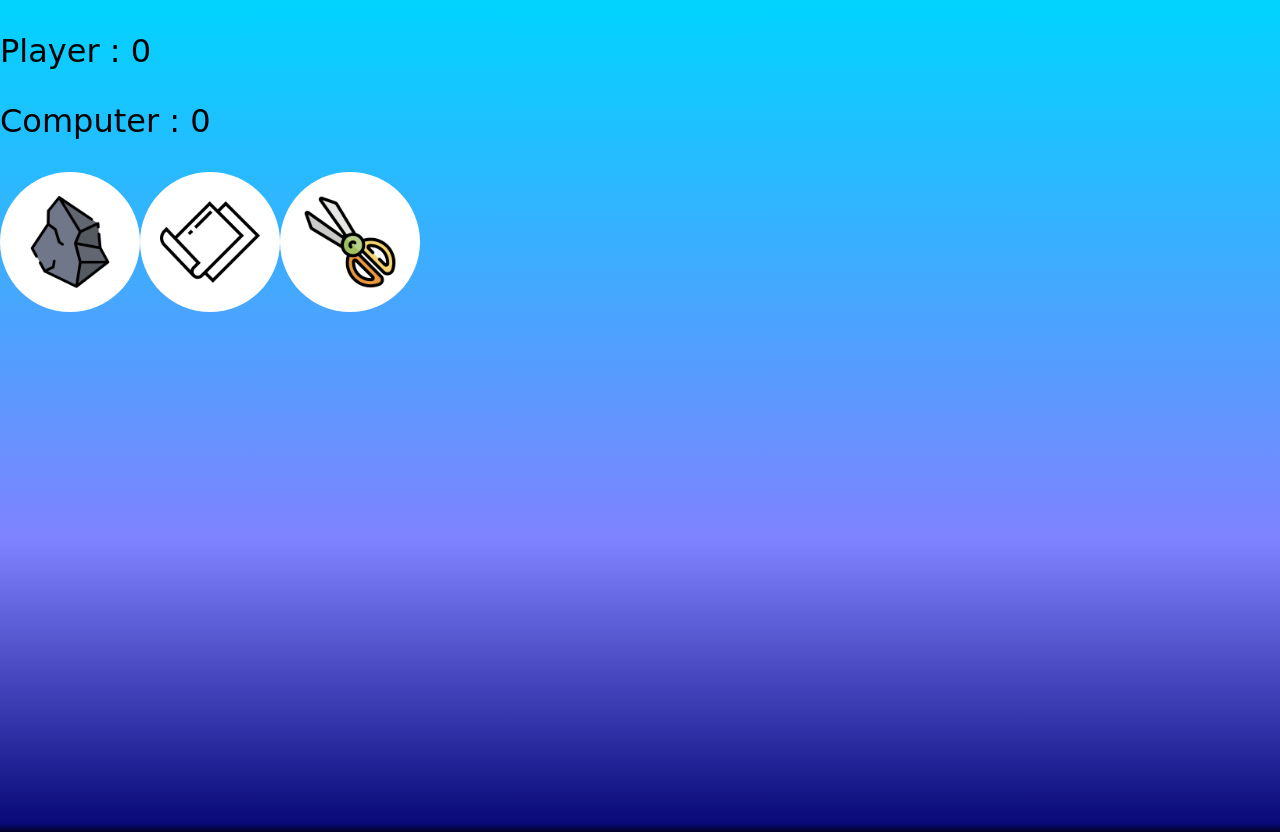
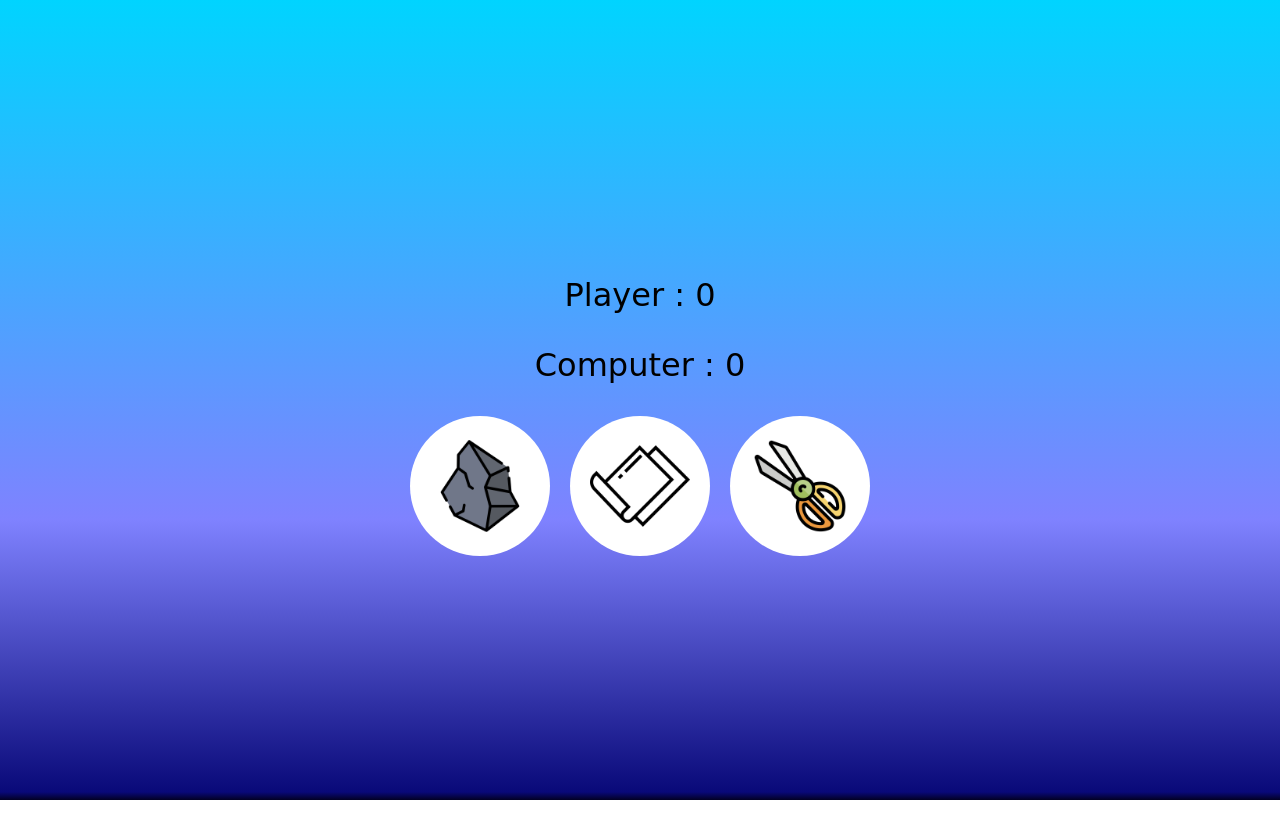
Before and after one commit to Saphyr25/dice-game, a plain HTML site: page index2.html in a window 1280 px wide. After the commit the page ends 800 px from the top, so only its background shows below. Drawn offline with Linux system fonts and the light colour scheme.

Commit message:
fin du projet

```diff
--- a/style2.css
+++ b/style2.css
@@ -7,10 +7,16 @@ body {
     background: linear-gradient(0deg, rgba(2,0,36,1) 0%, rgba(9,9,121,1) 1%, rgba(127,130,255,1) 35%, rgba(0,212,255,1) 100%);
     font-family: cursive;
     font-size:xx-large;
+    display: flex;
+    justify-content: center;
+    align-items: center;
 }
-
+.content{
+    text-align: center;
+}
 .choices {
     display: flex;
+    gap: 20px;
 }
 
 .choices img {
```
